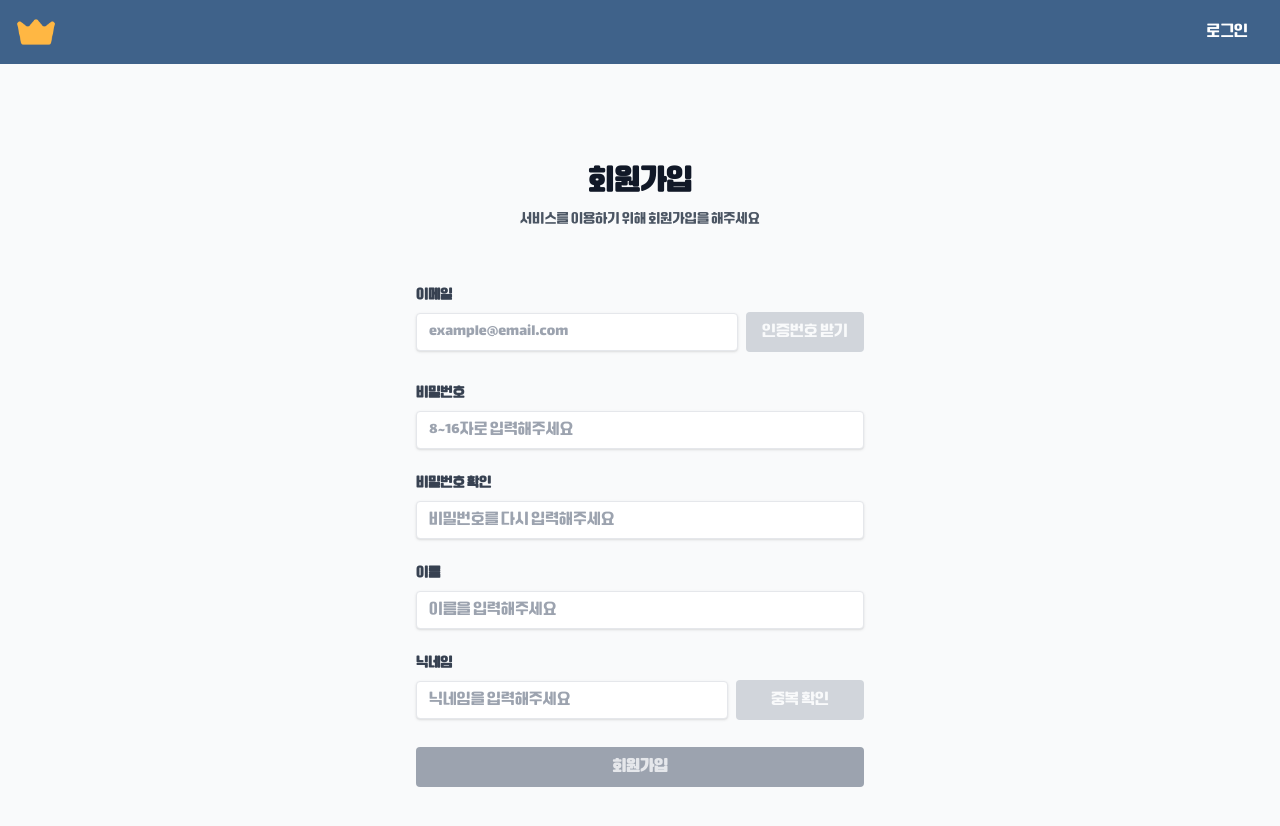
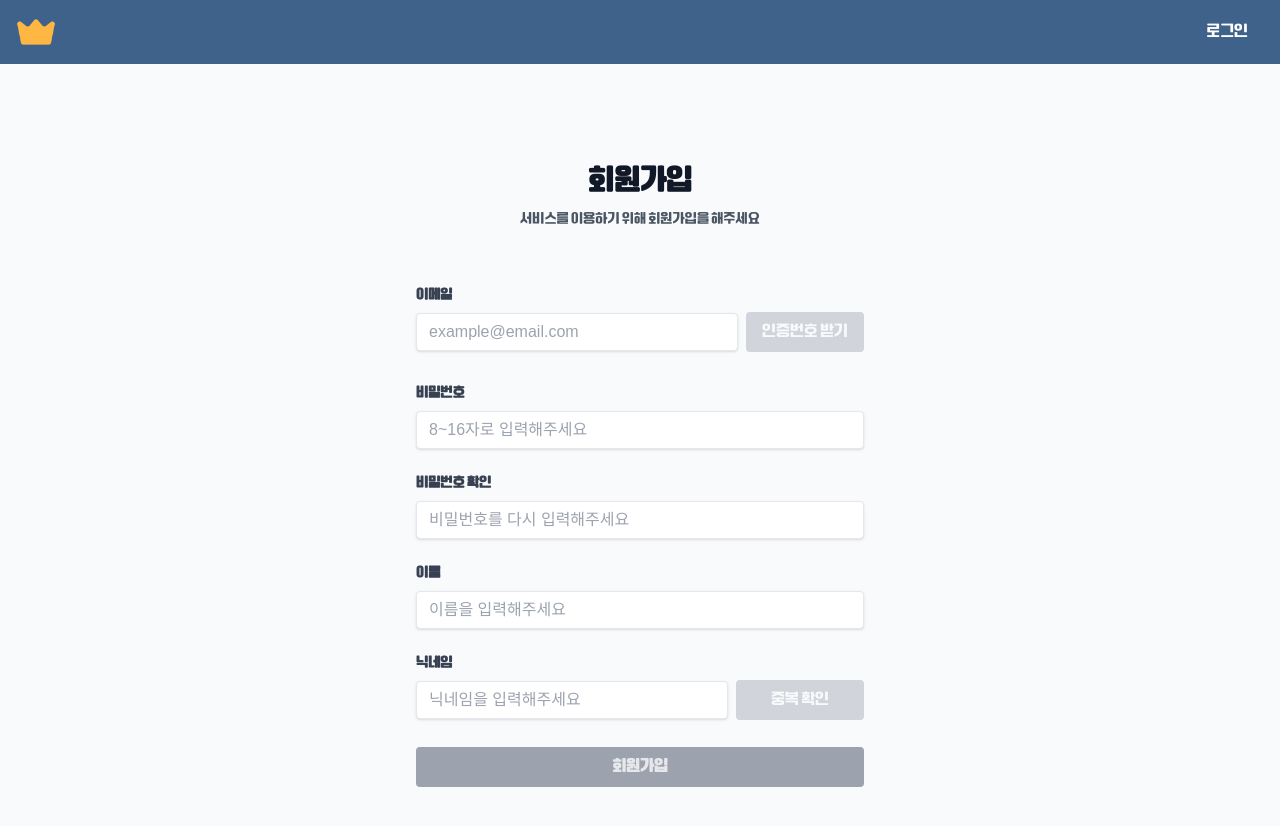
Before and after one commit to namgi2386/DreamMoA, a React (Vite) app: page /join in a window 1280 px wide. Shown: the top 826 px of the page. Built offline with nearby package versions, Linux system fonts and the light colour scheme.

Commit message:
Feat: 사용자 입력 필드에 NotoSansKR 폰트 적용

```diff
--- a/src/components/auth/AuthInput.jsx
+++ b/src/components/auth/AuthInput.jsx
@@ -30,7 +30,7 @@ const AuthInput = ({
           onBlur={onBlur}
           placeholder={placeholder}
           disabled={disabled}
-          className={`shadow appearance-none border rounded w-full py-2 px-3 text-gray-700 leading-tight focus:outline-none focus:shadow-outline ${
+          className={`shadow appearance-none border rounded w-full py-2 px-3 text-gray-700 leading-tight focus:outline-none focus:shadow-outline font-user-input ${
             error ? "border-red-500" : ""
           } ${className || ""}`}
         />
```
